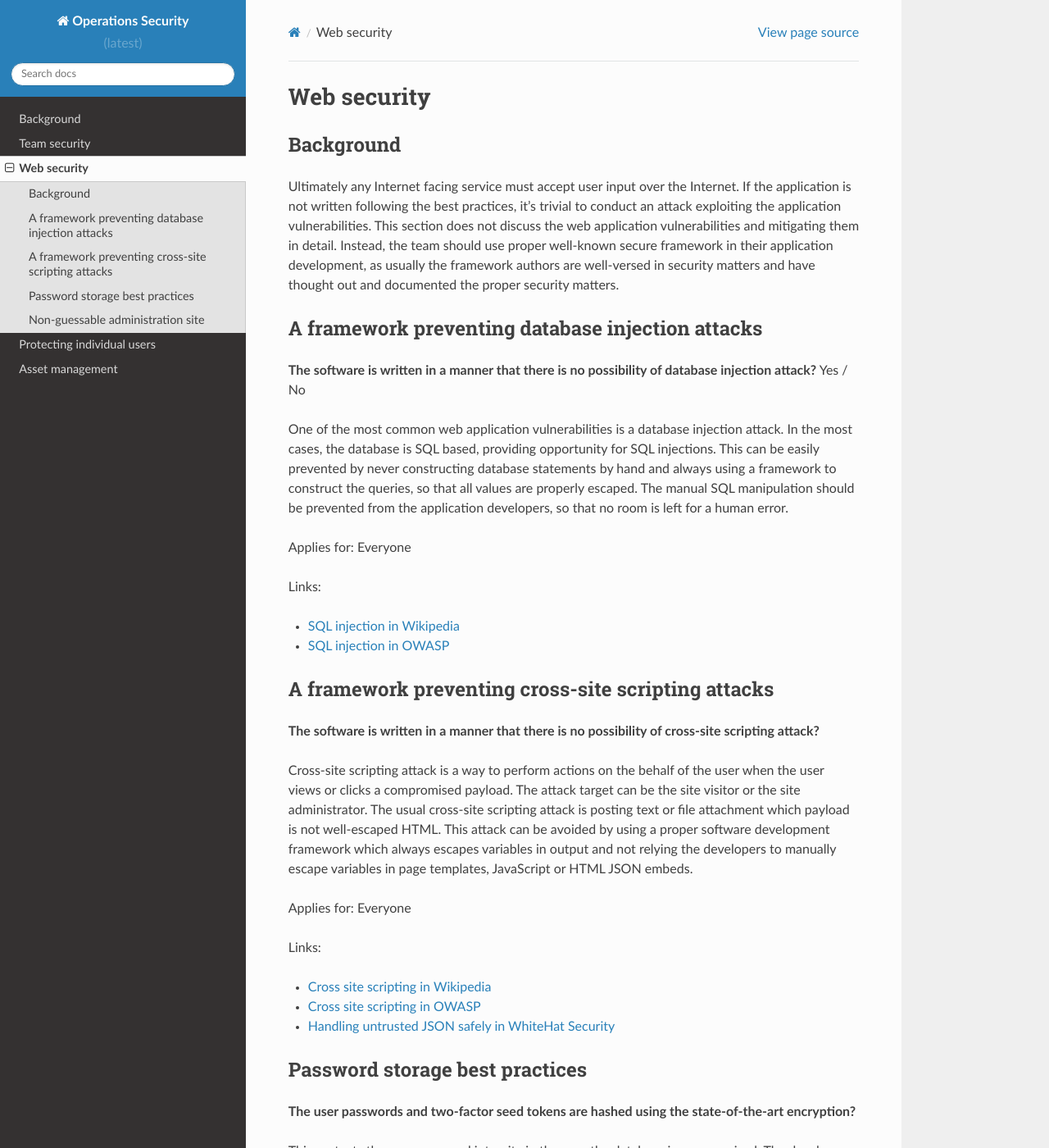
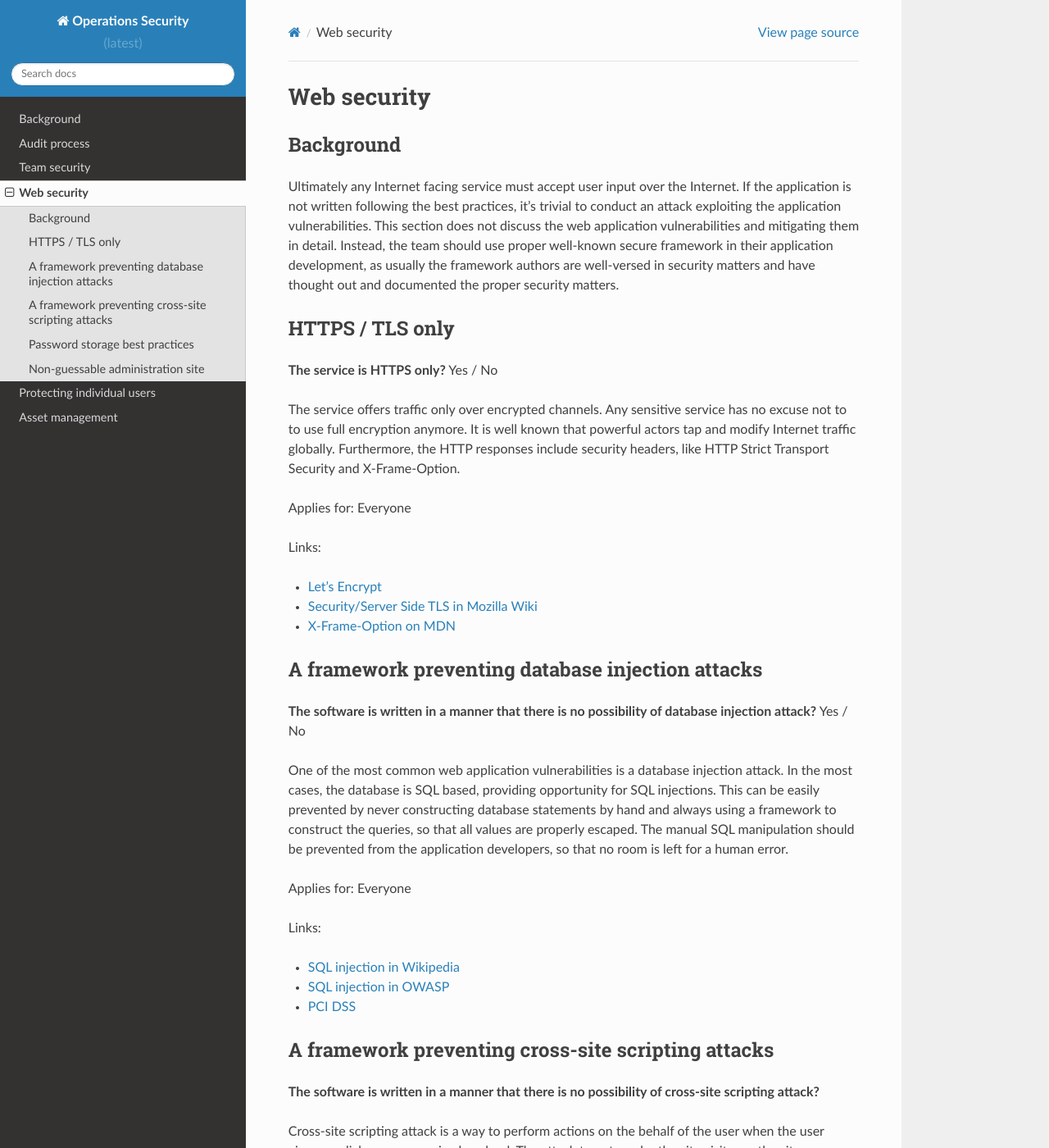
Before and after one commit to miohtama/opsec, a Sphinx documentation site: the page built from source/web/index.rst, in a window 1280 px wide and 1400 px high. Shown: the whole window at 82% size. Built offline with Sphinx 7.4.7 and the Read the Docs theme 2.0.0, drawn with Linux system fonts in a browser that asks for light colours.

Commit message:
Work in progress

```diff
--- a/audit_templates/index.rst
+++ b/audit_templates/index.rst
@@ -12,7 +12,7 @@ About this guide
 
 *OperationsSecurity.org* is guide and assessment tool to audit the security of Internet services. The aim is to provide 100% transparent, open, lightweight and practical way to develop and evaluate the security of a service from a holistic perspective. The scope of the guide is interdisciplinary, covering the full range of business operations from the mobile phone of CEO to safe software development practices.
 
-The developers and system administrators can use the guide as a reference when building and auditing their organizations. Furthermore, with the evaluation points provided by the guide a third party can audit an organization and provide a public track record of the matter.
+The developers and system administrators can use the guide as a reference when building and :doc:`auditing their organizations <audit/index>`. Furthermore, with the :doc:`evaluation points <background/index>` provided by the guide a third party can audit an organization and provide a public track record of the matter.
 
 Audience
 ========
@@ -36,7 +36,8 @@ Chapters
     :maxdepth: 1
 
     background/index
-{% for chapter in chapters %}
+    audit/index
+    {% for chapter in chapters %}
     {{ chapter }}/index
 {% endfor %}
 
--- a/source/background/index.rst
+++ b/source/background/index.rst
@@ -13,12 +13,12 @@ Even if the service is not a high value target per se, one might host informatio
 
 In most cases saying "our data is encrypted" does not mean anything. Having the server disks encrypted protects only against very unlikely event that the physical access of the offline server is compromised. Data must be decryptable for the service to be able to run. Thus, the data must always pass in plain text in the server memory. Anybody gaining the access to the live server, through the application vulnerability or the compromised team member device, has the full data access.
 
-Guide structure
-===============
+Guide structure and evaluation points
+=====================================
 
 The guide is divided to different chapters, each reflecting the specific organization or development operations functionality.
 
-Each chapter consists of evalution points, or questions, on a specific matter. Ultimately you want to be able to answer yes to every evaluation point.
+Each chapter consists of questions, called *evalution points*, on a specific matter. Ultimately you want to be able to answer yes to every evaluation point.
 
 Evaluation point applicable criteria
 ====================================
--- a/source/index.rst
+++ b/source/index.rst
@@ -12,7 +12,7 @@ About this guide
 
 *OperationsSecurity.org* is guide and assessment tool to audit the security of Internet services. The aim is to provide 100% transparent, open, lightweight and practical way to develop and evaluate the security of a service from a holistic perspective. The scope of the guide is interdisciplinary, covering the full range of business operations from the mobile phone of CEO to safe software development practices.
 
-The developers and system administrators can use the guide as a reference when building and auditing their organizations. Furthermore, with the evaluation points provided by the guide a third party can audit an organization and provide a public track record of the matter.
+The developers and system administrators can use the guide as a reference when building and :doc:`auditing their organizations <audit/index>`. Furthermore, with the :doc:`evaluation points <background/index>` provided by the guide a third party can audit an organization and provide a public track record of the matter.
 
 Audience
 ========
@@ -36,6 +36,7 @@ Chapters
     :maxdepth: 1
 
     background/index
+    audit/index
 
     team/index
 
--- a/source/team/index.rst
+++ b/source/team/index.rst
@@ -65,7 +65,7 @@ Third party devices
 
 **The team members do not use third party devices for logging in?** Yes / No
 
-If the device comes from an untrusted party, it may contain keyloggers and other malware to record the user actions. Such devices include internet kiosks and other free terminals.
+If the device comes from an untrusted party, it may contain keyloggers and other malware to record the user actions. Such devices include internet kiosks and other free terminals. The team members use only their own working devices for the work.
 
 Applies for: Everyone
 
--- a/source/web/index.rst
+++ b/source/web/index.rst
@@ -12,6 +12,30 @@ Background
 
 Ultimately any Internet facing service must accept user input over the Internet. If the application is not written following the best practices, it's trivial to conduct an attack exploiting the application vulnerabilities.
 This section does not discuss the web application vulnerabilities and mitigating them in detail. Instead, the team should use proper well-known secure framework in their application development, as usually the framework authors are well-versed in security matters and have thought out and documented the proper security matters.
+
+
+
+
+HTTPS / TLS only
+==============================================================
+
+**The service is HTTPS only?** Yes / No
+
+The service offers traffic only over encrypted channels. Any sensitive service has no excuse not to to use full encryption anymore. It is well known that powerful actors tap and modify Internet traffic globally. Furthermore, the HTTP responses include security headers, like  HTTP Strict Transport Security and X-Frame-Option.
+
+Applies for: Everyone
+
+
+
+
+Links:
+
+- `Let’s Encrypt <a free>`_
+
+- `Security/Server Side TLS in Mozilla Wiki <https://wiki.mozilla.org/Security/Server_Side_TLS>`_
+
+- `X-Frame-Option on MDN <https://developer.mozilla.org/en-US/docs/Web/HTTP/X-Frame-Options>`_
+
 
 
 
@@ -33,6 +57,8 @@ Links:
 - `SQL injection in Wikipedia <https://en.wikipedia.org/wiki/SQL_injection>`_
 
 - `SQL injection in OWASP <https://www.owasp.org/index.php/SQL_Injection>`_
+
+- `PCI DSS <v3.1>`_
 
 
 
```
Also changed, not shown: other parts of source/team/index.rst (+1 -1 lines), source/audit/index.rst (added, +42 -0 lines), 1 other file.
